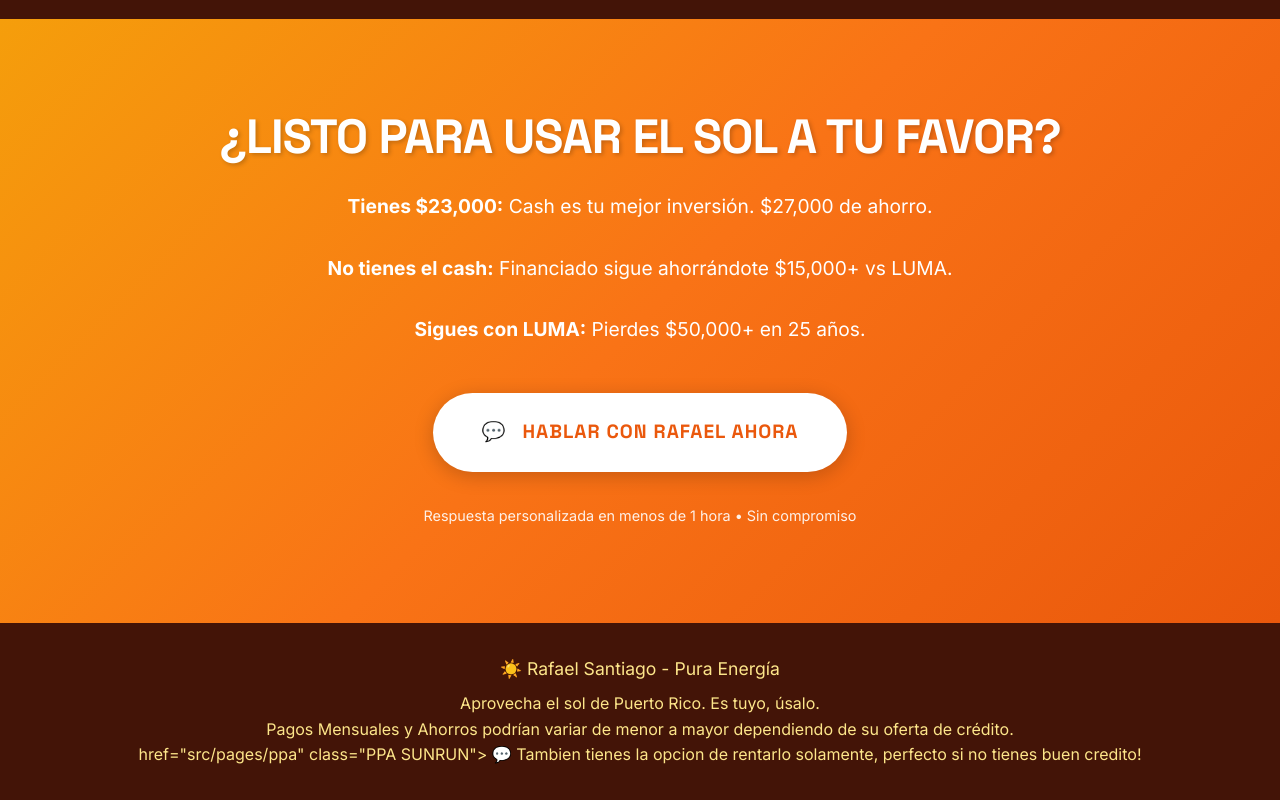
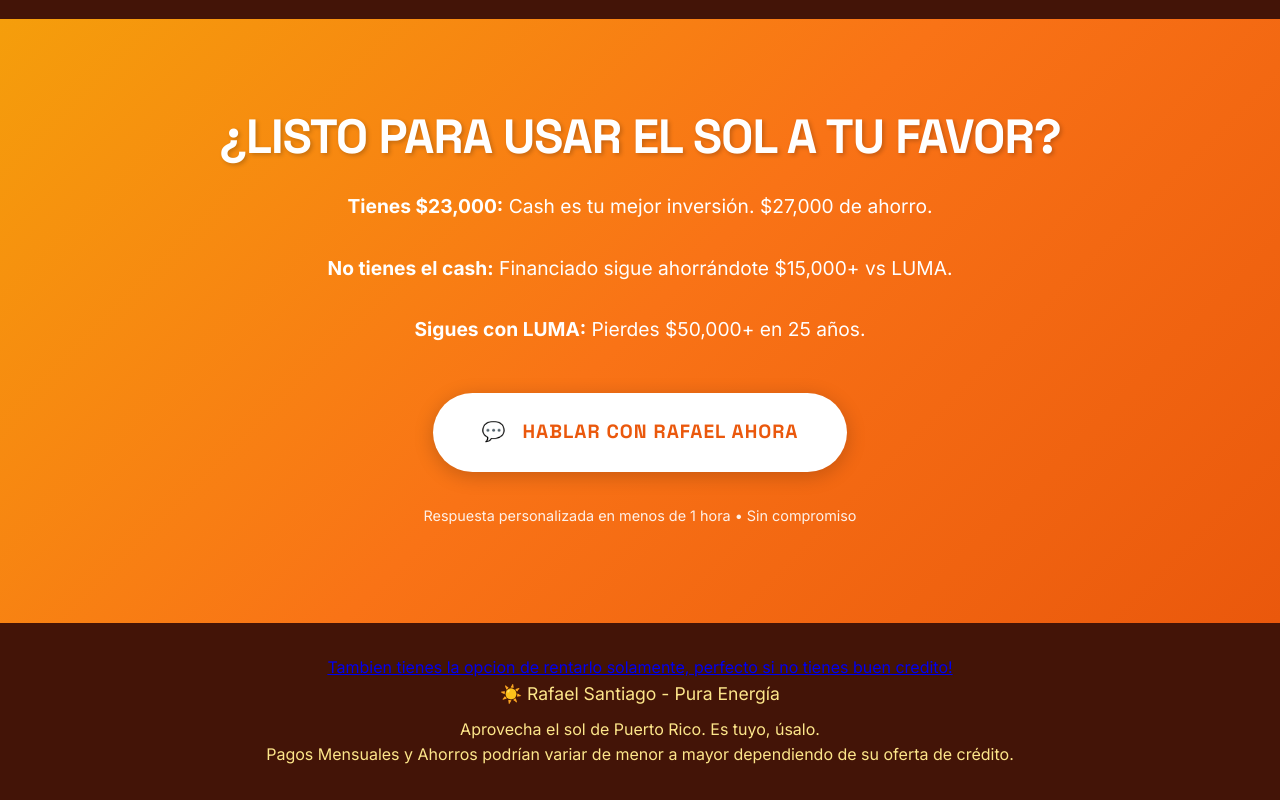
Before and after one commit to rafael33pr/astro-blog-starter-template, an Astro site: page / in a window 1280 px wide. Shown: the part 4322-5122 px from the top of the page. Built offline with nearby package versions, Linux system fonts and the light colour scheme; Astro itself is replaced by a stand-in of ours.

Commit message:
Update index.astro

```diff
--- a/src/pages/index.astro
+++ b/src/pages/index.astro
@@ -866,14 +866,13 @@
     </section>
 
     <footer>
+<a href="/ppa" class="PPA SUNRUN">
+    <span></span>
+    <span>Tambien tienes la opcion de rentarlo solamente, perfecto si no tienes buen credito!</span>
+</a>
         <p style="font-size: 1.1rem; margin-bottom: 0.5rem;">☀️ Rafael Santiago - Pura Energía</p>
         <p>Aprovecha el sol de Puerto Rico. Es tuyo, úsalo.</p>
         <p>Pagos Mensuales y Ahorros podrían variar de menor a mayor dependiendo de su  oferta de crédito.</p>
-
- <p> href="src/pages/ppa" class="PPA SUNRUN">
-                <span>💬</span>
-                <span>Tambien tienes la opcion de rentarlo solamente, perfecto si no tienes buen credito!</span>
-            </p>
 
     </footer>
 
```
